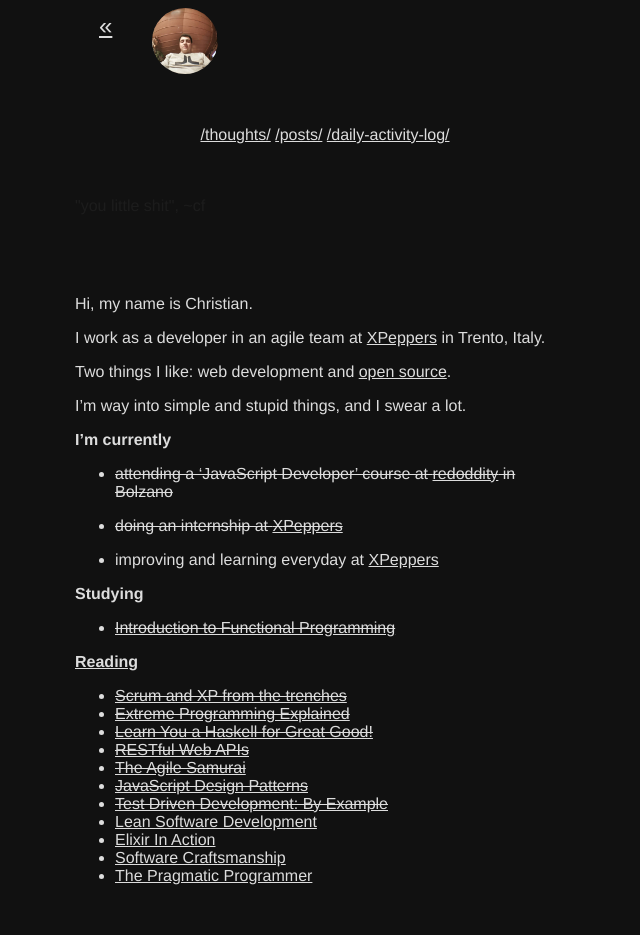
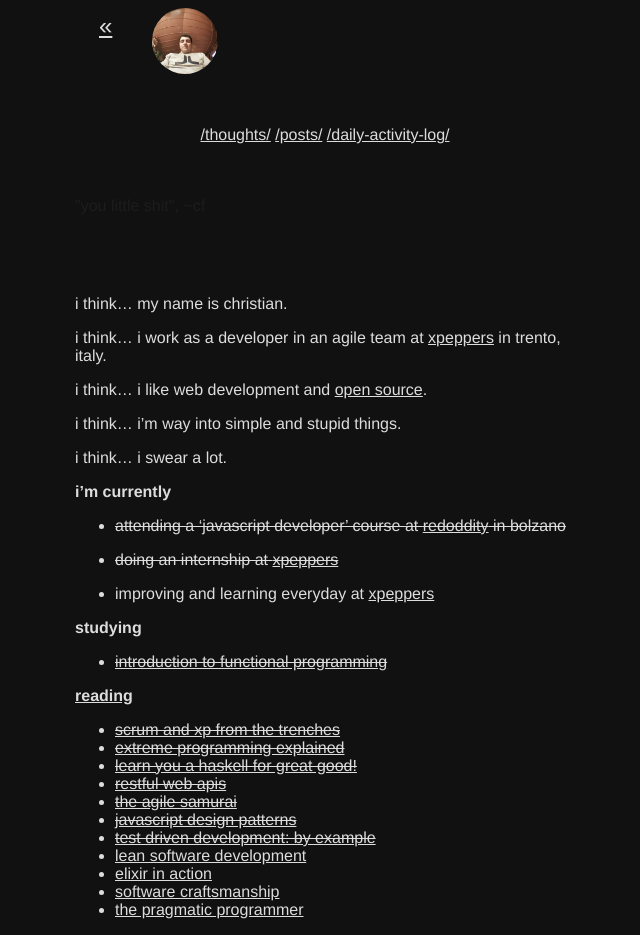
Before and after one commit to christian-fei/christian-fei.github.io-pandoc, a Jekyll site: the page built from about.md, in a window 1280 px wide. Shown: the whole page, without its empty margins (315-955 px from the left). Built offline with Jekyll 4.4.1, drawn with Linux system fonts in a browser that asks for light colours; Markdown is read by kramdown in place of the engine named in the settings; before the commit the page ends 901 px from its top, so only the background shows below that.

Commit message:
changed fucking about

```diff
--- a/about.md
+++ b/about.md
@@ -1,44 +1,45 @@
 ---
 layout: page
-title: About
+title: about
 permalink: /about/
 ---
 
-Hi, my name is Christian.
+i think... my name is christian.
 
-I work as a developer in an agile team at [XPeppers](http://xpeppers.com/) in Trento, Italy.
+i think... i work as a developer in an agile team at [xpeppers](http://xpeppers.com/) in trento, italy.
 
-Two things I like: web development and [open source](https://github.com/christian-fei).
+i think... i like web development and [open source](https://github.com/christian-fei).
 
-I'm way into simple and stupid things, and I swear a lot.
+i think... i'm way into simple and stupid things.
 
+i think... i swear a lot.
 
-# I'm currently
+# i'm currently
 
-- ~~attending a 'JavaScript Developer' course at <a href="http://www.redoddity.it/courses/fse-javascript-developer/" class="imp" target="_blank">redoddity</a> in Bolzano~~
+- ~~attending a 'javascript developer' course at <a href="http://www.redoddity.it/courses/fse-javascript-developer/" class="imp" target="_blank">redoddity</a> in bolzano~~
 
-- ~~doing an internship at <a href="http://xpeppers.com">XPeppers</a>~~
+- ~~doing an internship at <a href="http://xpeppers.com">xpeppers</a>~~
 
-- improving and learning everyday at [XPeppers](http://xpeppers.com)
+- improving and learning everyday at [xpeppers](http://xpeppers.com)
 
 
 
-## Studying
+## studying
 
-- ~~[Introduction to Functional Programming](https://www.edx.org/course/introduction-functional-programming-delftx-fp101x-0)~~
+- ~~[introduction to functional programming](https://www.edx.org/course/introduction-functional-programming-delftx-fp101x-0)~~
 
 
 
-## [Reading](https://www.goodreads.com/user/show/38117692-christian-fei)
+## [reading](https://www.goodreads.com/user/show/38117692-christian-fei)
 
-- ~~[Scrum and XP from the trenches](https://www.goodreads.com/book/show/2455391.Scrum_and_XP_from_the_Trenches)~~
-- ~~[Extreme Programming Explained](https://www.goodreads.com/book/show/67833.Extreme_Programming_Explained)~~
-- ~~[Learn You a Haskell for Great Good!](https://www.goodreads.com/book/show/6593810-learn-you-a-haskell-for-great-good)~~
-- ~~[RESTful Web APIs](https://www.goodreads.com/book/show/17346969-restful-web-apis?from_search=true&search_version=service)~~
-- ~~[The Agile Samurai](https://www.goodreads.com/book/show/8248700-the-agile-samurai)~~
-- ~~[JavaScript Design Patterns](https://www.goodreads.com/book/show/14289134-learning-javascript-design-patterns)~~
-- ~~[Test Driven Development: By Example](https://www.goodreads.com/book/show/387190.Test_Driven_Development?from_search=true&search_version=service)~~
-- [Lean Software Development](https://www.goodreads.com/book/show/194338.Lean_Software_Development?from_search=true&search_version=service)
-- [Elixir In Action](https://www.goodreads.com/book/show/20524444-elixir-in-action)
-- [Software Craftsmanship](https://www.goodreads.com/book/show/18054154-software-craftsmanship)
-- [The Pragmatic Programmer](https://www.goodreads.com/book/show/4099.The_Pragmatic_Programmer)
+- ~~[scrum and xp from the trenches](https://www.goodreads.com/book/show/2455391.scrum_and_xp_from_the_trenches)~~
+- ~~[extreme programming explained](https://www.goodreads.com/book/show/67833.extreme_programming_explained)~~
+- ~~[learn you a haskell for great good!](https://www.goodreads.com/book/show/6593810-learn-you-a-haskell-for-great-good)~~
+- ~~[restful web apis](https://www.goodreads.com/book/show/17346969-restful-web-apis?from_search=true&search_version=service)~~
+- ~~[the agile samurai](https://www.goodreads.com/book/show/8248700-the-agile-samurai)~~
+- ~~[javascript design patterns](https://www.goodreads.com/book/show/14289134-learning-javascript-design-patterns)~~
+- ~~[test driven development: by example](https://www.goodreads.com/book/show/387190.test_driven_development?from_search=true&search_version=service)~~
+- [lean software development](https://www.goodreads.com/book/show/194338.lean_software_development?from_search=true&search_version=service)
+- [elixir in action](https://www.goodreads.com/book/show/20524444-elixir-in-action)
+- [software craftsmanship](https://www.goodreads.com/book/show/18054154-software-craftsmanship)
+- [the pragmatic programmer](https://www.goodreads.com/book/show/4099.the_pragmatic_programmer)
```
